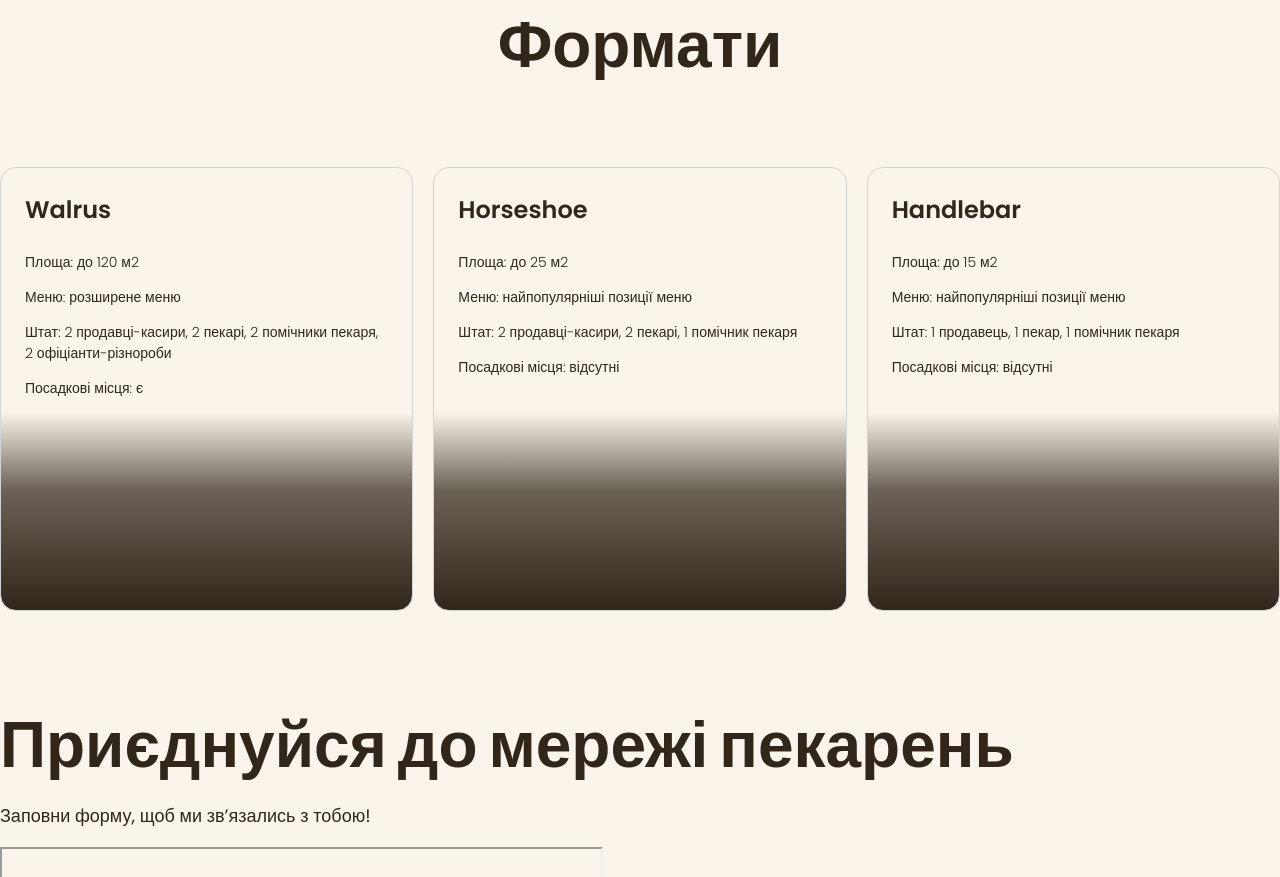
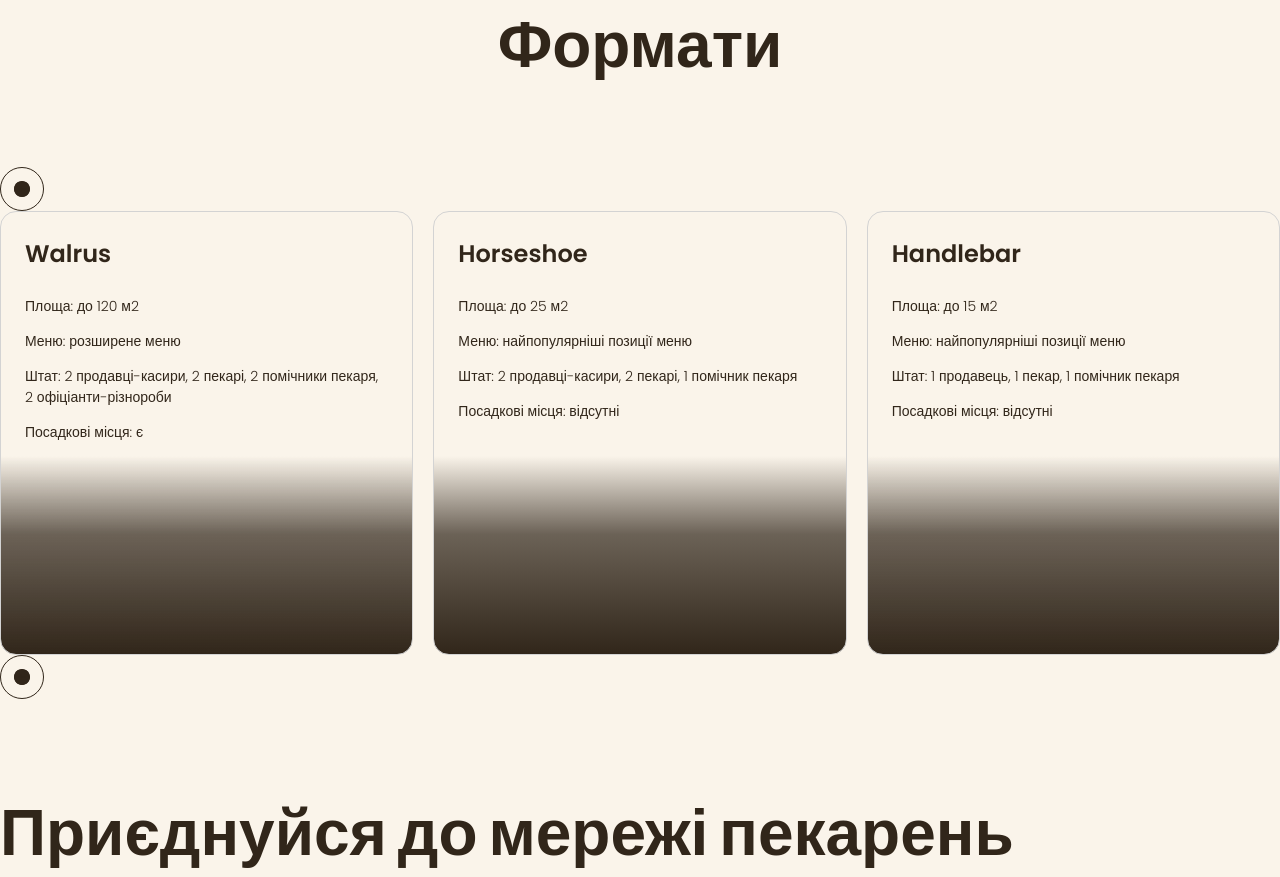
Before and after one commit to WhiteTrashUA/GenSpace, a plain HTML site: page index.html in a window 1280 px wide. Shown: the part 3109-3986 px from the top of the page. Drawn offline with Linux system fonts and the light colour scheme; grey boxes are pictures that could not be loaded.

Commit message:
Add styles and svg

```diff
--- a/css/styles.css
+++ b/css/styles.css
@@ -299,6 +299,27 @@ ul {
   font-weight: 300;
 }
 
+/* Carousel */
+
+.carousel-button {
+  display: flex;
+  align-items: center;
+  justify-content: center;
+  width: 44px;
+  height: 44px;
+  padding: 0;
+  fill: var(--color-primary-dark);
+  background-color: transparent;
+  border-radius: 50%;
+  border: 1px solid var(--color-primary-dark);
+  cursor: pointer;
+}
+
+.carousel-button:hover {
+  background-color: var(--color-primary-dark);
+  fill: var(--color-primary-light);
+}
+
 /* Contact section */
 .contact-title {
   margin-bottom: 16px;
@@ -316,6 +337,14 @@ ul {
   color: var(--color-brand-normal);
 }
 
+.address-icon {
+  fill: var(--color-primary-light);
+}
+
+.address-icon:hover {
+  fill: var(--color-brand-normal);
+}
+
 .address-copyright {
   font-size: 14px;
   color: #a18268;
--- a/index.html
+++ b/index.html
@@ -96,6 +96,11 @@
     <section class="section" id="formats-section">
       <div class="container">
         <h2 class="formats-title section-title centered">Формати</h2>
+        <button class="carousel-button" type="button">
+          <svg width="16" height="16">
+            <use href="./images/icons.svg#icon-arrow"></use>
+          </svg>
+        </button>
         <ul class="formats-list">
           <li class="formats-item">
             <article class="format-card">
@@ -137,6 +142,11 @@
             </article>
           </li>
         </ul>
+        <button class="carousel-button" type="button">
+          <svg width="16" height="16">
+            <use href="./images/icons.svg#icon-arrow"></use>
+          </svg>
+        </button>
       </div>
     </section>
     <section class="section" id="contacts-section">
@@ -174,11 +184,15 @@
           </li>
           <li>
             <a href="#"></a>
-            <!--FB-->
+            <svg class="address-icon" width="32" height="32">
+              <use href="./images/icons.svg#icon-facebook"></use>
+            </svg>
           </li>
           <li>
             <a href="#"></a>
-            <!--INST-->
+            <svg class="address-icon" width="32" height="32">
+              <use href="./images/icons.svg#icon-instagram"></use>
+            </svg>
           </li>
         </ul>
         <a class="address-link" href="#" target="_blank">Політика конфіденційності</a>
```
Also changed, not shown: images/arrow.svg (added), images/icons.svg (added).
